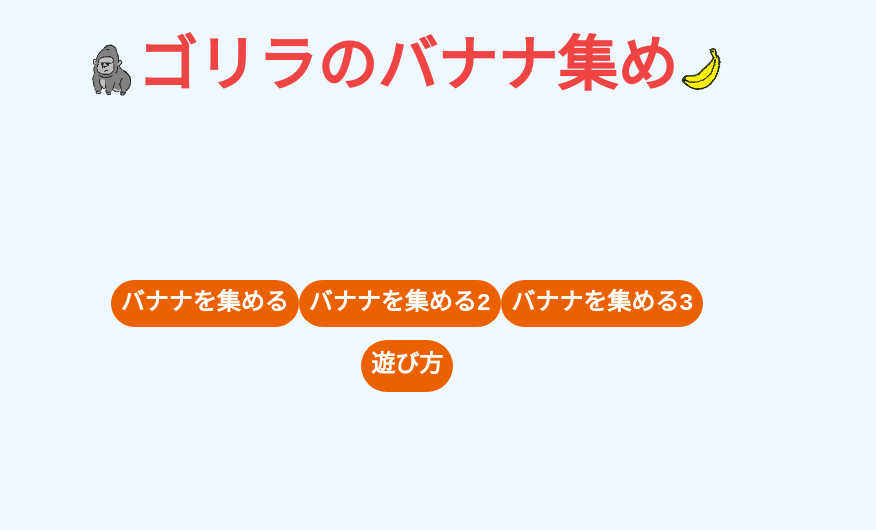
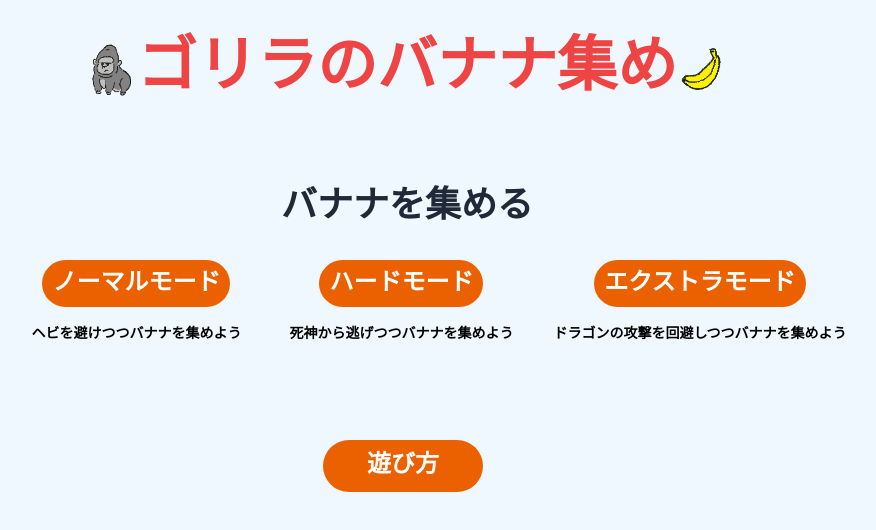
Before and after one commit to chain792/GorillaCollectingBanana, a Vue app: page / in a window 1280 px wide. Shown: the top 530 px of the page, without its empty margins (233-1109 px from the left). Built offline with nearby package versions, Linux system fonts and the light colour scheme.

Commit message:
add: Topページを調整

```diff
--- a/src/pages/Home.vue
+++ b/src/pages/Home.vue
@@ -2,18 +2,30 @@
   <div class="text-center font-semibold mt-10">
     <div class="flex justify-center">
       <img src="../assets/gorilla.png" alt="" width="50" height="50">
-      <h1 class="text-6xl title-color text-red-500">ゴリラのバナナ集め</h1>
+      <h1 class="text-6xl text-red-500">ゴリラのバナナ集め</h1>
       <img src="../assets/banana.png" alt="" width="50" height="50">
     </div>
     <div class="flex justify-center items-center" style="height: 60vh;">
       <div>
         <div>
-          <router-link to="/play" class="btn text-2xl">バナナを集める</router-link>
-          <router-link to="/play2" class="btn text-2xl">バナナを集める2</router-link>
-          <router-link to="/play3" class="btn text-2xl">バナナを集める3</router-link>
+          <h1 class="text-4xl text-gray-800">バナナを集める</h1>
         </div>
-        <div class="mt-5">
-          <button class="btn text-2xl" @click="openModal">遊び方</button>
+        <div class="mt-10 flex">
+          <div class="ml-16">
+            <router-link to="/play" class="btn text-2xl">ノーマルモード</router-link>
+            <p class="mt-6 text-sm">ヘビを避けつつバナナを集めよう</p>
+          </div>
+          <div class="ml-12">
+            <router-link to="/play2" class="btn text-2xl">ハードモード</router-link>
+            <p class="mt-6 text-sm">死神から逃げつつバナナを集めよう</p>
+          </div>
+          <div class="ml-10">
+            <router-link to="/play3" class="btn text-2xl">エクストラモード</router-link>
+            <p class="mt-6 text-sm">ドラゴンの攻撃を回避しつつバナナを集めよう</p>
+          </div>
+        </div>
+        <div class="mt-24">
+          <button class="btn text-2xl w-40 mr-2" @click="openModal">遊び方</button>
         </div>
       </div>
     </div>
```
